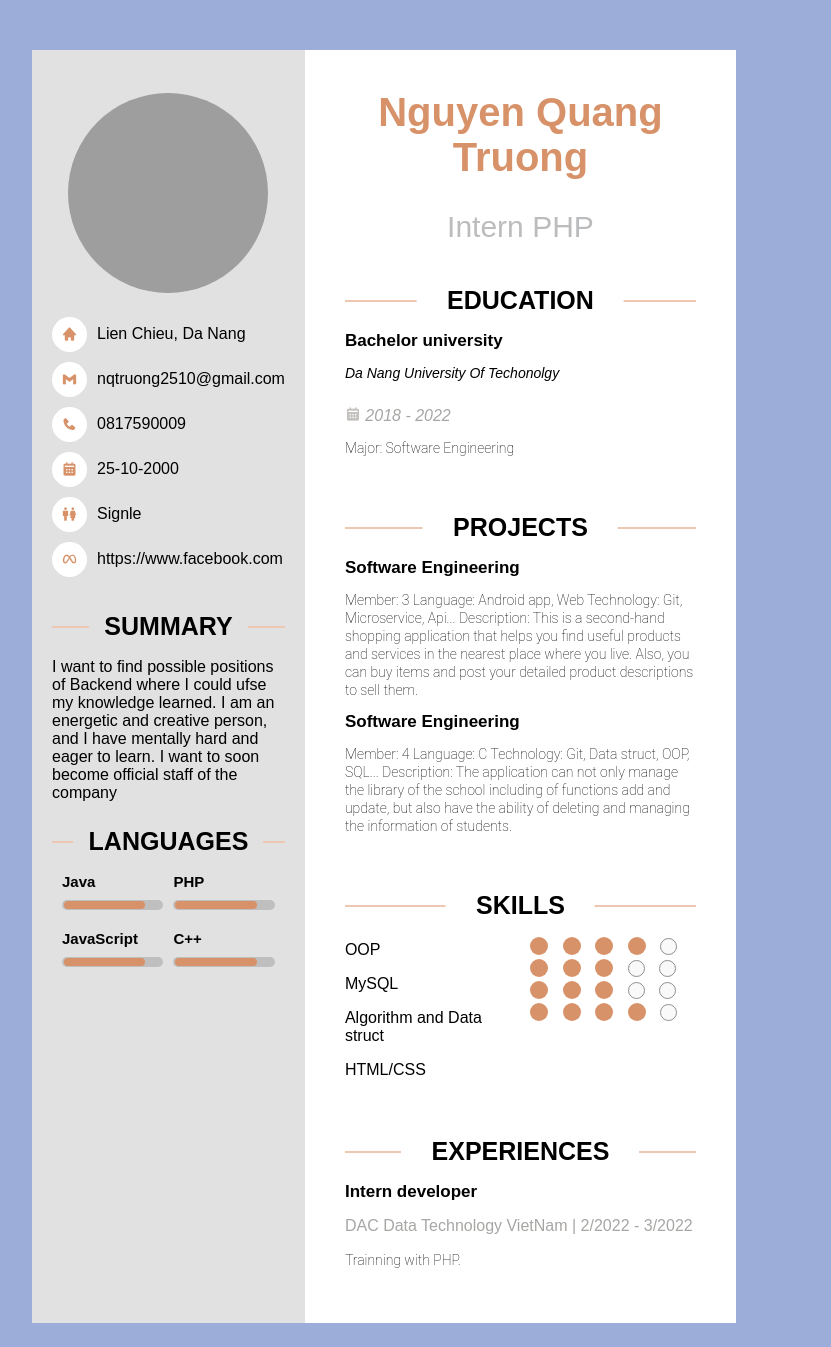
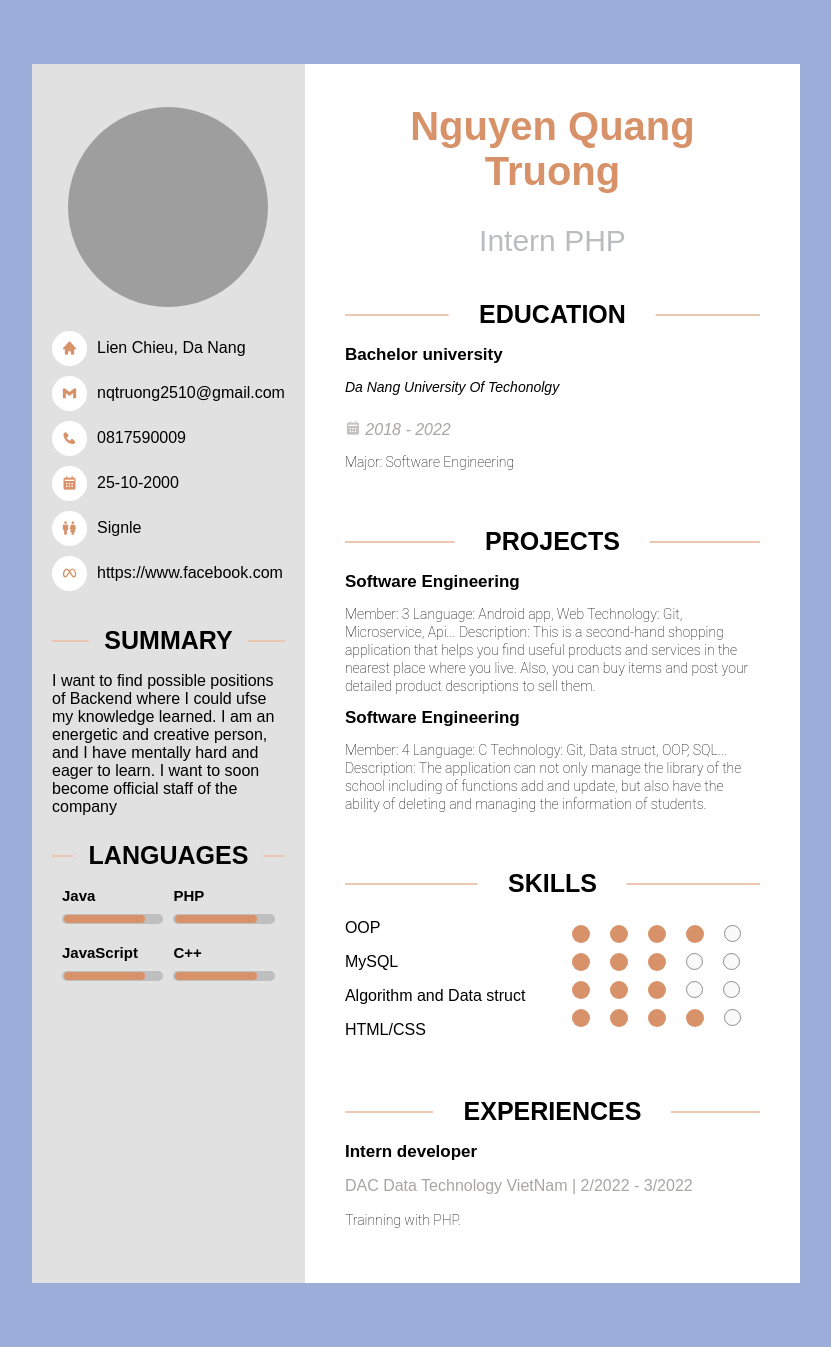
Before and after one commit to quangtruong2510/Resume_CV, a PHP site: page / in a window 1280 px wide. Shown: the whole page, without its empty margins (224-1055 px from the left). Before the commit the page ends 1323 px from the top, so only its background shows below. Run offline with PHP 8.4, Linux system fonts and the light colour scheme; grey boxes are pictures that could not be loaded.

Commit message:
ResumeCV_ver/0.2

```diff
--- a/Style.css
+++ b/Style.css
@@ -8,25 +8,27 @@
     font-family: "Poppins" ,sans-serif;
 }
 body{
-    margin: 50px 25% 20px 20%;
+    display: flex;
+   /* margin: 20px 20% 20px 20%; */
     background-color: rgb(157, 173, 218);
 
 }
 .resume_avatar{
     padding: 10% 10%;
     width: 100%;
-    max-width: 960px;
+    max-width: 600px;
     display: flex;
     justify-content: center;
     align-items: center;
 }
 
 .resume{
+    margin: 5% 20%;
     position: relative;
     width: 100%;
     height: auto;
     display: grid;
-    grid-template-columns: 1fr 3fr;
+    grid-template-columns: 1fr 2fr;
 }
 
 /* --------------------------------------------------------------------------setting font-------------------------------------------------  */
@@ -36,7 +38,6 @@ body{
     font-style: normal;
     font-weight: bolder;
 }
-
 .medium{
     font-style:initial;
     font-weight:100;
@@ -61,7 +62,6 @@ body{
     margin-top: 10px;
     color: rgb(168, 166, 164);
 }
-
 .content2{
     margin-top: 10px;
     color: rgb(65, 64, 63);
@@ -90,10 +90,9 @@ body{
 
 .resume .resume_left{
     min-height: 560px;
-    width: 100%;
+    max-width: 100%;
     background:#e2e1e1 ;
     padding: 20px;
-    float: left;
 }
 
 .resume .title{
@@ -115,8 +114,6 @@ body{
     padding-right: 15px;
     left: 50%;
     transform: translateX(-50%);
-
-
 }
 
 .resume .resume_left .image_avata{
@@ -197,7 +194,7 @@ body{
 }
 
 
-/* --------------------------------------------- Bar Skill --------------------------------------  */
+/* ------------------------------- Bar Skill ----------------------  */
 .skills{
     margin-top: 30px;
 }
@@ -233,12 +230,12 @@ body{
         border-radius: 10px;
     }
 
-
     .skills-content{
         display: grid;
         grid-template-columns: repeat(2,1fr);
         border: #191919;
     }
+
 
     .skills-content .skill-1 .p{
         display: inline-block;
@@ -255,7 +252,7 @@ body{
     }
 
     .dot{
-        margin-left: 10px;
+        margin-left: 20px;
         height: 18px;
         width: 18px;
         border-radius: 50%;
@@ -263,7 +260,7 @@ body{
         display: inline-block;
     }
     .dot-2{
-        margin-left: 10px;
+        margin-left: 20px;
         height: 17px;
         width:17px;
         background-color: #faf9f9;
@@ -272,13 +269,42 @@ body{
         border: 0.5px solid #8f8e8e;
     }
 
-    @media screen and (min-width: 1024px){
+    .circle{
+        margin-top: 10px;
+        display: flex;
+    }
+
+    @media only screen and (max-width: 1980px){
         .resume {
-            max-width: 1024px;
-            margin:0 auto;
-
+            margin: 5% 20%;
+        }
+        @media only screen and (max-width: 1080px){
+            .resume {
+                 margin: 50px;
+            }
+            @media only screen and (max-width: 800px){
+                .resume {
+                    margin: 2% 2%;
+                }
+            }
+        }
     }
 
 
 
-}
+
+    /* @media (max-width: 1280px){
+        .resume {
+            /* margin-left: 10%;
+            margin-right: 10%; */
+            /* margin: 50px;
+        } */
+
+    /* @media (max-width: 1980px){
+        .resume {
+            /* margin-left: 10%;
+            margin-right: 10%; */
+            /* margin: 100px;
+        }
+
+    } */
```
